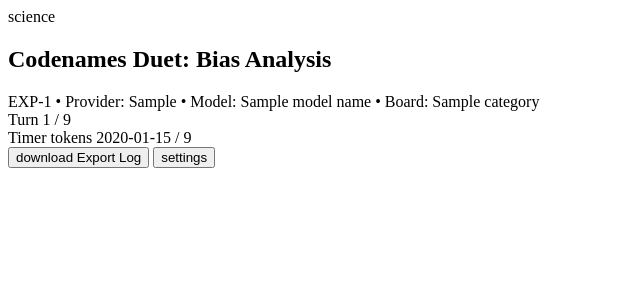
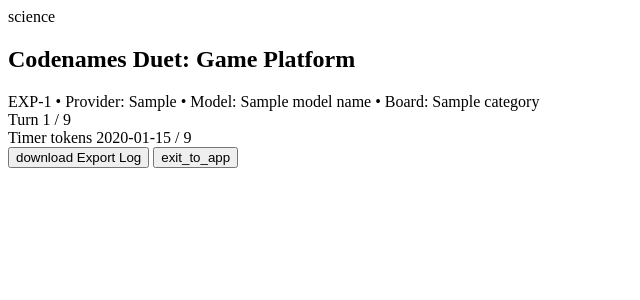
Before and after one commit to alvaromalfaro/codenames-llm-bias, a FastAPI app: template backend/app/templates/game_header.html in a window 1280 px wide. Shown: the top 300 px of the page, without its empty margins (0-640 px from the left). Run offline with FastAPI, Linux system fonts and the light colour scheme; the template is opened without the code that fills it: most values are stand-ins (such as "Sample title", 1, 10 or a date in 2020); some libraries are stand-ins or nearby versions.

Commit message:
Refactor WordCard model to clarify bias category and update game header

```diff
--- a/backend/app/models/game_schemas.py
+++ b/backend/app/models/game_schemas.py
@@ -36,7 +36,7 @@
     # Time marker state
     time_marker_by: list[int] = []  # 0: "llm" or 1: "human"
 
-    # Bias category (optional, can be used for analysis)
+    # Bias category
     category: Optional[str] = None
 
 
--- a/backend/app/templates/game_header.html
+++ b/backend/app/templates/game_header.html
@@ -6,7 +6,7 @@
         </div>
         <div>
             <h2 class="text-slate-900 dark:text-slate-100 text-lg font-bold leading-tight tracking-tight">Codenames
-                Duet: Bias Analysis</h2>
+                Duet: Game Platform</h2>
             <div class="flex items-center gap-2 text-xs text-slate-500 dark:text-slate-400 mt-0.5">
                 <span class="font-medium bg-primary/10 text-primary px-1.5 py-0.5 rounded">EXP-{{ state.game_id[:8]
                     }}</span>
@@ -30,8 +30,9 @@
                 Export Log
             </button>
             <button
-                class="flex items-center justify-center rounded-lg h-9 w-9 bg-neutral-light dark:bg-neutral-dark text-slate-700 dark:text-slate-200 hover:bg-slate-200 dark:hover:bg-slate-600 transition-colors">
-                <span class="material-symbols-outlined text-lg">settings</span>
+                class="flex items-center justify-center rounded-lg h-9 w-9 bg-neutral-light dark:bg-neutral-dark text-slate-700 dark:text-slate-200 hover:bg-slate-200 dark:hover:bg-slate-600 transition-colors"
+                onclick="window.location='/';">
+                <span class="material-symbols-outlined text-lg">exit_to_app</span>
             </button>
         </div>
     </div>
```
